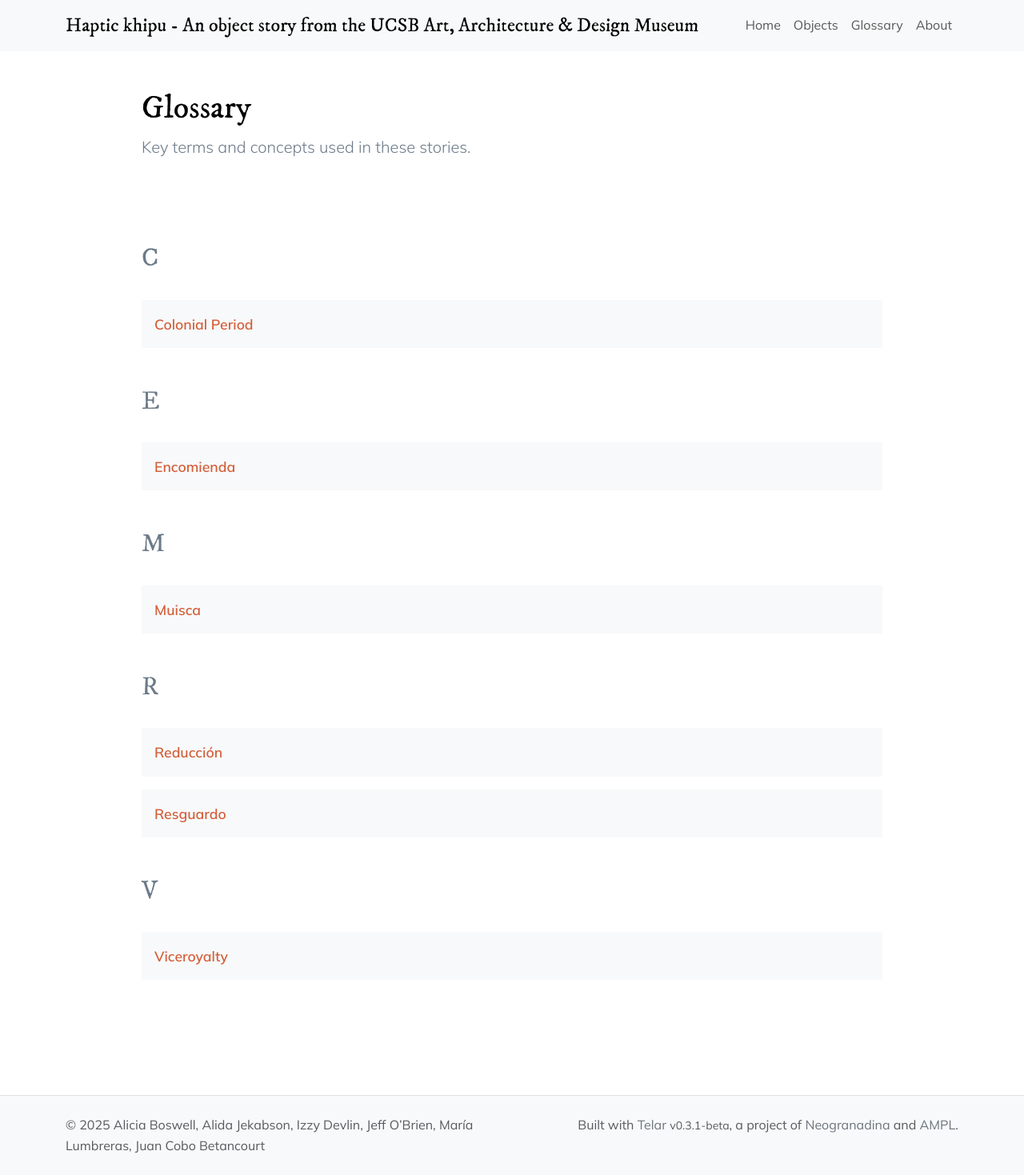
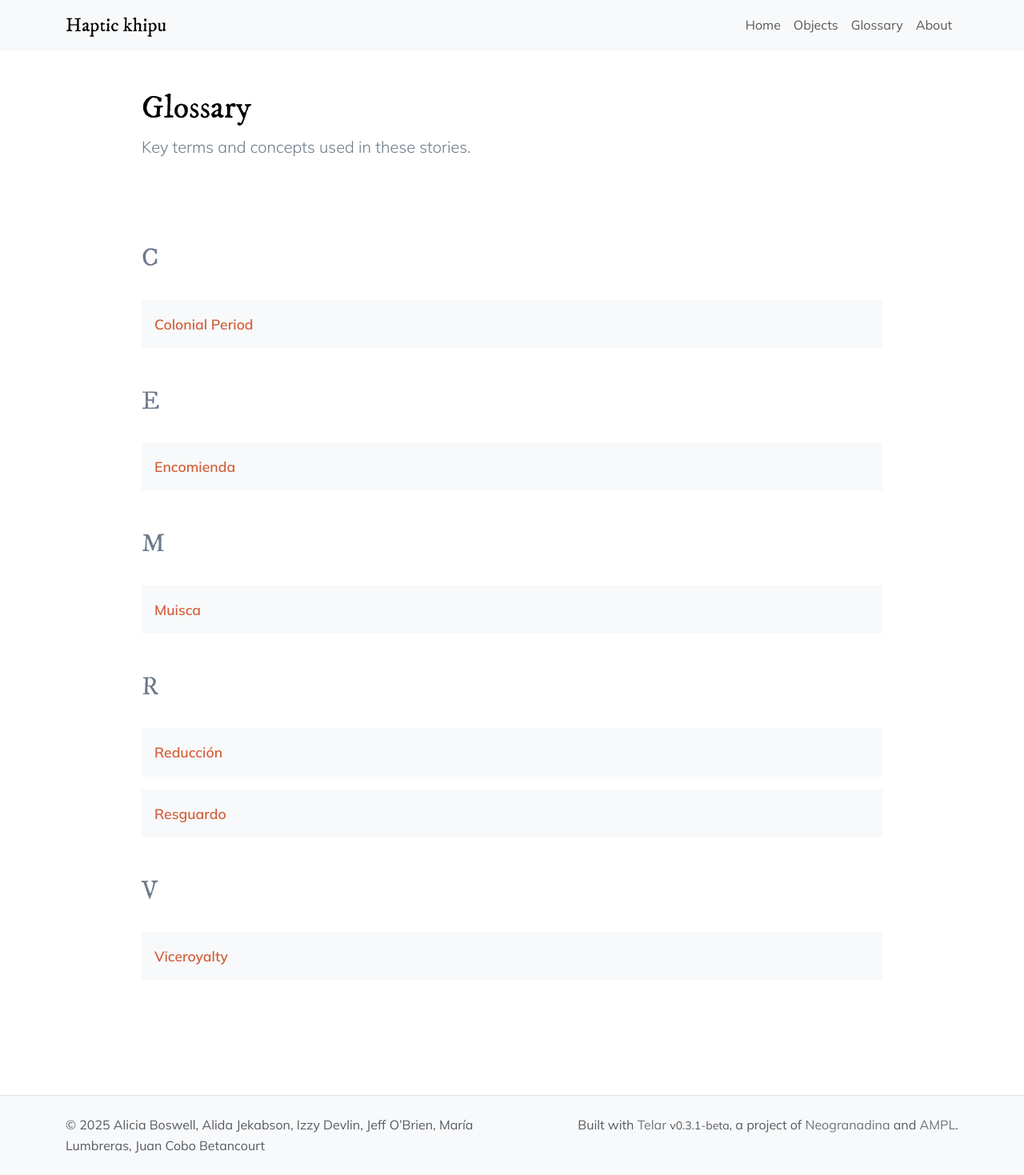
Before and after one commit to mirl-ucsb/story, a Jekyll site: the page built from pages/glossary.md, in a window 1280 px wide. Shown: the whole page at 80% size. Built offline with Jekyll 4.4.1, drawn with Linux system fonts in a browser that asks for light colours; part of the change alters nothing that is shown.

Commit message:
Update _config.yml

```diff
--- a/_config.yml
+++ b/_config.yml
@@ -2,8 +2,8 @@
 # https://github.com/UCSB-AMPLab/telar
 
 # Site Settings
-title: Haptic khipu - An object story from the UCSB Art, Architecture & Design Museum
-description: ""
+title: Haptic khipu
+description: "This project investigates a late Inka, early Colonial khipu in UC Santa Barbara’s Art, Design & Architecture Museum through material, haptic, and digital imaging methods to explore how Andean recordkeeping systems encode knowledge in fiber and form."
 baseurl: "/story"
 url: "https://mirl-ucsb.github.io"
 author: "Alicia Boswell, Alida Jekabson, Izzy Devlin, Jeff O’Brien, María Lumbreras, Juan Cobo Betancourt"
```
